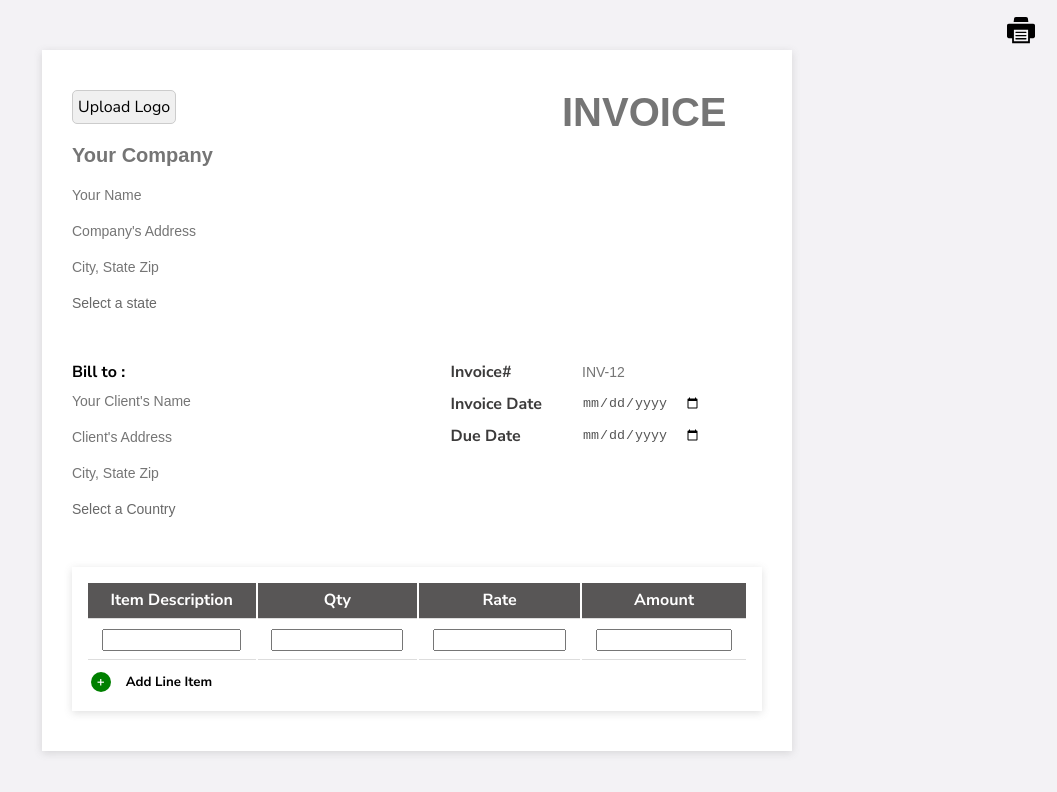
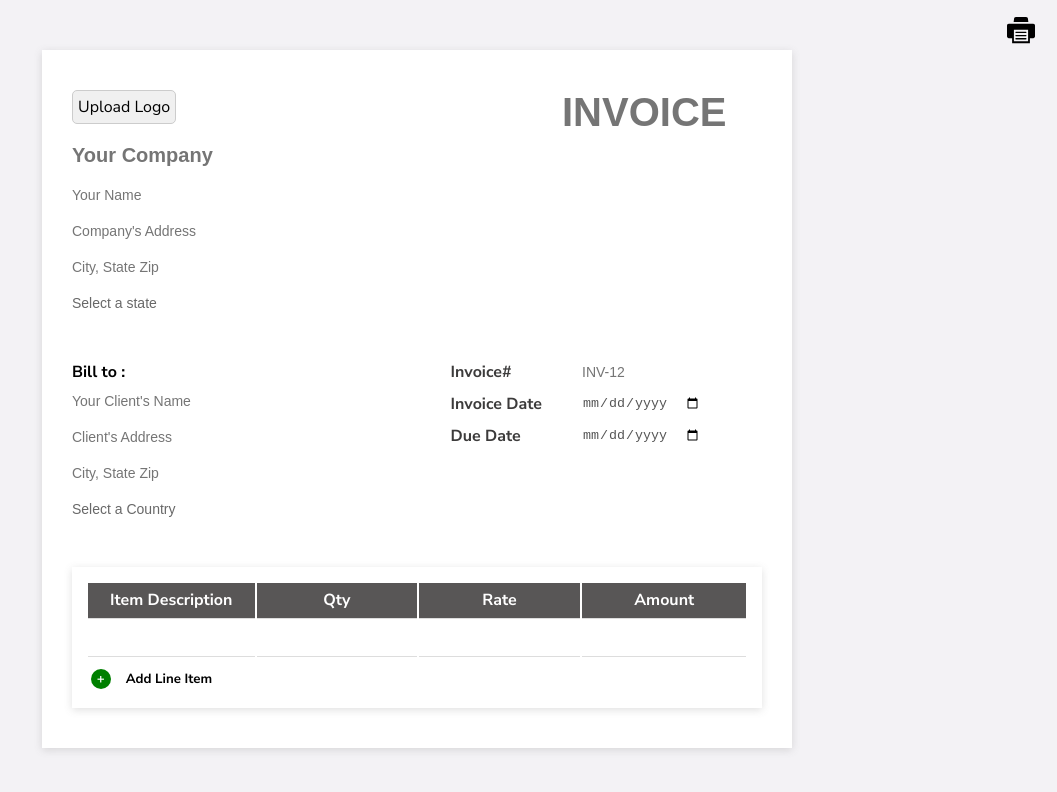
Before and after one commit to zoro-diablo/Invoice, a React (Vite) app: page / in a window 1280 px wide. Shown: the top 792 px of the page, without its empty margins (223-1280 px from the left). Built offline with nearby package versions, Linux system fonts and the light colour scheme.

Commit message:
Refactor CSS styles for better readability and accessibility

```diff
--- a/src/index.css
+++ b/src/index.css
@@ -43,7 +43,7 @@ body {
 }
 
 @media print {
-  .btn {
+  .container-two .btn {
     display: none;
   }
 }
@@ -205,6 +205,8 @@ td input {
   color: gray;
   text-align: center;
   width: 90%;
+  outline: none;
+  border: none;
 }
 
 .btn {
```
